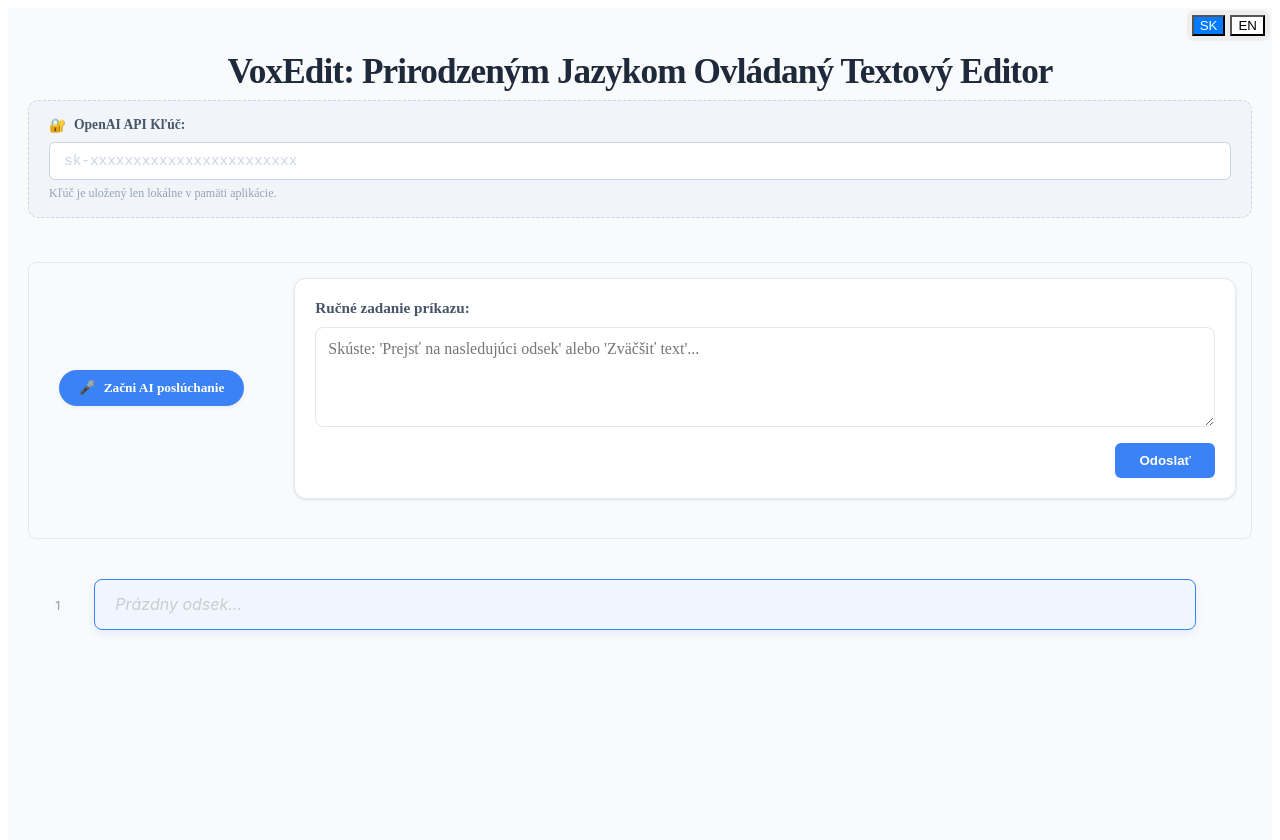
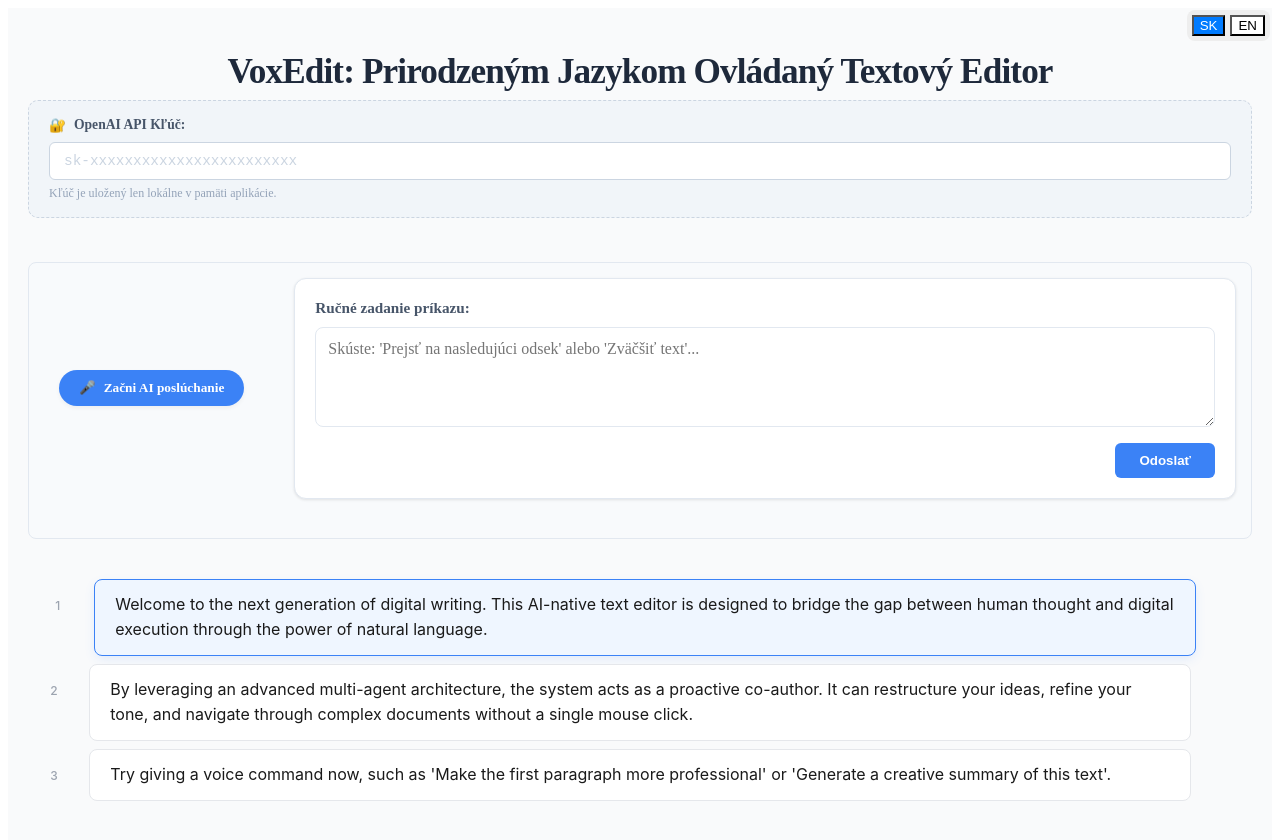
Before and after one commit to Tomas-Telek/Prirodzenym-jazykom-ovladany-editor, a React (Vite) app in the folder english - whisper - vad-web/my-nl-editor/: page / in a window 1280 px wide. Shown: the top 840 px of the page. Built offline with nearby package versions, Linux system fonts and the light colour scheme.

Commit message:
update webpage

```diff
--- a/english - whisper - vad-web/my-nl-editor/src/App.tsx
+++ b/english - whisper - vad-web/my-nl-editor/src/App.tsx
@@ -18,7 +18,9 @@
   const [language, setLanguage] = useState<'sk' | 'en'>('sk');
 
   const [paragraphs, setParagraphs] = useState<string[]>([
-    ""
+    "Welcome to the next generation of digital writing. This AI-native text editor is designed to bridge the gap between human thought and digital execution through the power of natural language.",
+    "By leveraging an advanced multi-agent architecture, the system acts as a proactive co-author. It can restructure your ideas, refine your tone, and navigate through complex documents without a single mouse click.",
+    "Try giving a voice command now, such as 'Make the first paragraph more professional' or 'Generate a creative summary of this text'."
   ]);
 
 
--- a/english - whisper - vad-web/my-nl-editor/src/agents/routerAgent.ts
+++ b/english - whisper - vad-web/my-nl-editor/src/agents/routerAgent.ts
@@ -27,7 +27,7 @@
         category: z.enum([
           "edit", "creative", "navigate", "structure", "undo", "font", "dictate","savePDF"
         ]).describe(`
-          - edit: Modifying existing text (grammar, tone, translation).
+          - edit: Modifying existing text (grammar, tone, translation, empty the paragraph).
           - creative: New content, poems, metaphors, or story continuation, or adding information to text.
           - navigate: Moving between paragraphs.
           - structure: Creating or deleting entire paragraphs.
```
